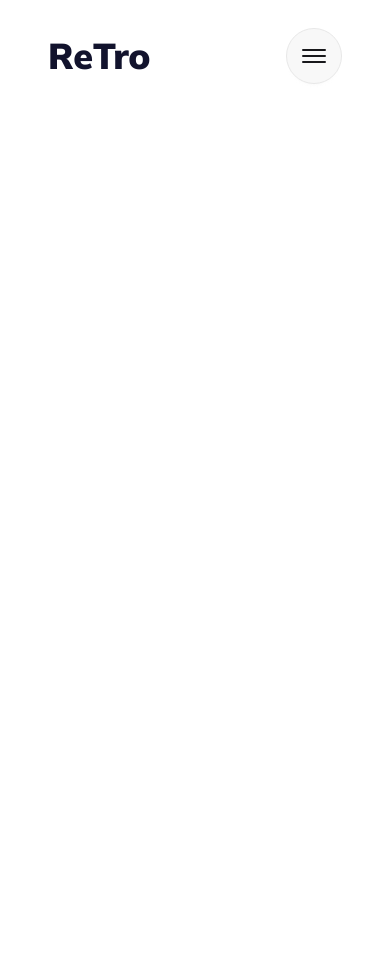
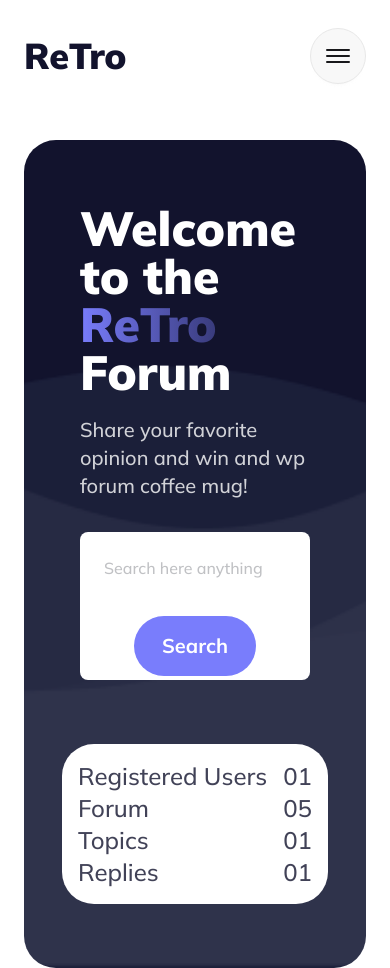
Before and after one commit to tamimkhan887/assignment_4, a plain HTML site: page index.html in a window 390 px wide. Before the commit the page ends 844 px from the top, so only its background shows below. Drawn offline with nearby package versions, Linux system fonts and the light colour scheme.

Commit message:
Header Section Done With Responsive

```diff
--- a/index.html
+++ b/index.html
@@ -21,7 +21,7 @@
 </head>
 
 <body class="primary-font">
-    <header class="mt-7 mx-12 md:mt-14 md:mx-16 lg:mx-32">
+    <header class="mt-7 mx-6 md:mt-14 md:mx-16 lg:mx-32">
         <!-- Nav Bar -->
         <nav class="flex justify-between items-center">
             <div>
@@ -56,20 +56,61 @@
                     <ion-icon name="menu-outline" size="large"></ion-icon>
                 </button>
             </div>
-            <div id="dropdown-menu" class="md:hidden absolute w-full -top-full left-0 ">
+            <div id="dropdown-menu" class="md:hidden absolute w-full -top-full left-0 bg-white">
                 <ul class="flex flex-col gap-5">
                     <li class="text-xl font-medium text-center hover:text-[#797DFC] active:text-[#797DFC]">Home</li>
-                    <li class="text-xl font-medium text-center hover:text-[#797DFC] active:text-[#797DFC]">Write Content</li>
-                    <li class="text-xl font-medium text-center hover:text-[#797DFC] active:text-[#797DFC]">Add People</li>
+                    <li class="text-xl font-medium text-center hover:text-[#797DFC] active:text-[#797DFC]">Write Content
+                    </li>
+                    <li class="text-xl font-medium text-center hover:text-[#797DFC] active:text-[#797DFC]">Add People
+                    </li>
                     <li class="text-xl font-medium text-center hover:text-[#797DFC] active:text-[#797DFC]">Flag</li>
                 </ul>
                 <div class="flex items-center justify-center mt-5">
                     <button
-                    class="btn rounded-[50px] text-nowrap text-[#FFF] text-xl font-bold px-10 py-6 bg-[#797DFC]">Sign
-                    In</button>
+                        class="btn rounded-[50px] text-nowrap text-[#FFF] text-xl font-bold px-10 py-6 bg-[#797DFC]">Sign
+                        In</button>
                 </div>
             </div>
         </nav>
+
+        <!-- intro banner section -->
+
+        <section class="bg-[url('images/bgbanner.png')] bg-cover bg-center rounded-[32px] mt-14 bg-[#12132D]">
+            <div class="flex flex-col lg:flex-row justify-between items-center gap-16 py-16 md:py-16 lg:py-36 px-14 lg:px-28">
+                <div>
+                    <h3 class="text-white text-5xl md:text-6xl font-black text-wrap mb-5">Welcome to the <br> <span
+                            class="bg-gradient-to-r from-[#797DFC] to-[#797DFC60] bg-clip-text text-transparent">ReTro</span>
+                        Forum</h3>
+                    <p class="text-[#FFFFFFCC] text-xl font-medium text-wrap mb-8">Share your favorite opinion and win and wp
+                        forum coffee mug!</p>
+                    <div class="flex flex-col md:flex-row bg-white p-1 justify-between items-center gap-4 md:rounded-[50px] rounded-lg">
+                        <input
+                            class="bg-white rounded-[50px] w-full p-5 border-none text-[#03071280] text-base font-medium"
+                            type="text" placeholder="Search here anything">
+                        <button
+                            class="bg-[#797DFC] rounded-[46px] text-[#FFF] text-xl font-bold text-nowrap px-7 py-4">Search</button>
+                    </div>
+                </div>
+                <div class="bg-[#FFF] rounded-[32px] p-4 md:p-12">
+                    <div class="flex justify-between items-center gap-4">
+                        <p class="text-[#12132DCC] text-2xl font-medium text-nowrap">Registered Users</p>
+                        <p class="text-[#12132DCC] text-2xl font-medium">01</p>
+                    </div>
+                    <div class="flex justify-between items-center">
+                        <p class="text-[#12132DCC] text-2xl font-medium">Forum</p>
+                        <p class="text-[#12132DCC] text-2xl font-medium">05</p>
+                    </div>
+                    <div class="flex justify-between items-center">
+                        <p class="text-[#12132DCC] text-2xl font-medium">Topics</p>
+                        <p class="text-[#12132DCC] text-2xl font-medium">01</p>
+                    </div>
+                    <div class="flex justify-between items-center">
+                        <p class="text-[#12132DCC] text-2xl font-medium">Replies</p>
+                        <p class="text-[#12132DCC] text-2xl font-medium">01</p>
+                    </div>
+                </div>
+            </div>
+        </section>
 
     </header>
 
```
